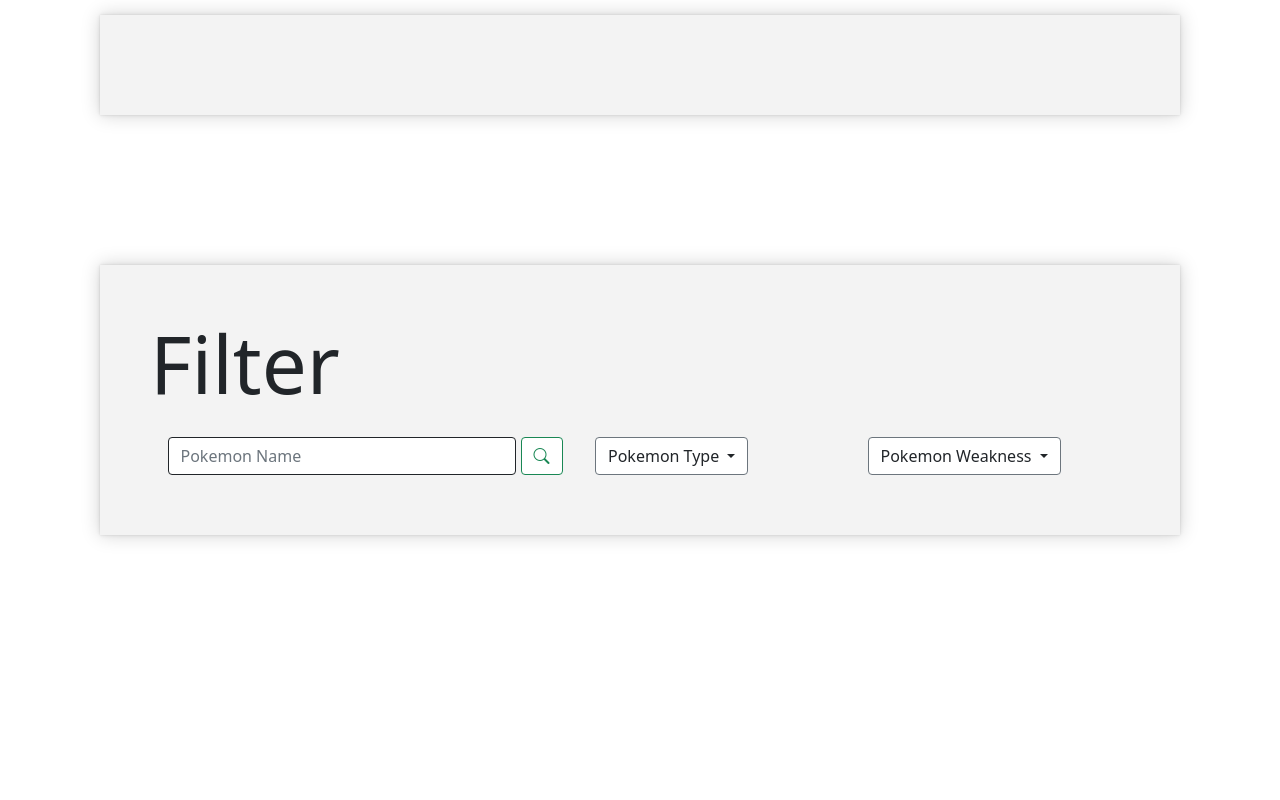
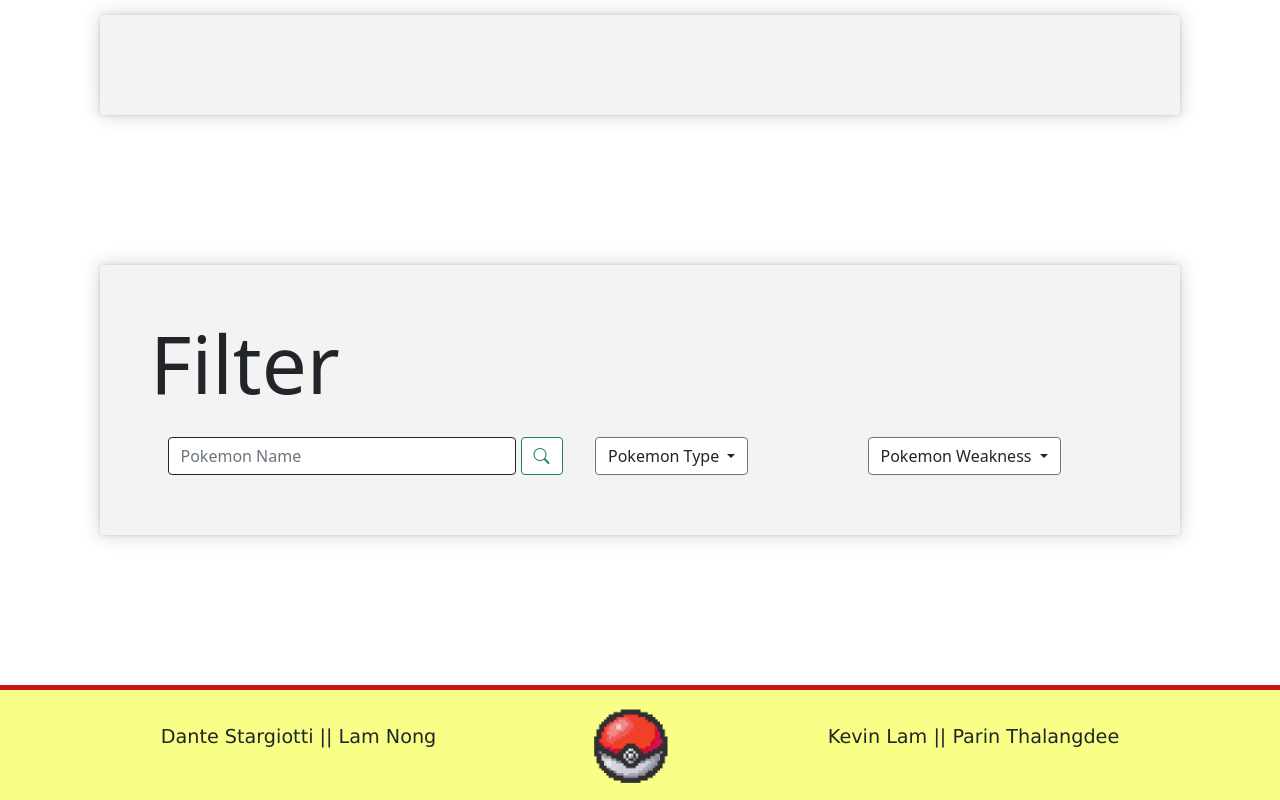
Before and after one commit to Godoflaugh/OG-Pokemon-Cards, a website: page public/index.html in a window 1280 px wide. Shown: the part 1504-2304 px from the top of the page. Before the commit the page ends 2189 px from the top, so only its background shows below. Drawn offline with nearby package versions, Linux system fonts and the light colour scheme; no server answers.

Commit message:
Footer and fixed search id in HTML

```diff
--- a/public/assets/css/style.css
+++ b/public/assets/css/style.css
@@ -22,6 +22,26 @@
   -moz-transition: 1s;
   -ms-transition: 1s;
   -o-transition: 1s;
+}
+.footerColor{
+  display: flex;
+  flex-direction: row;
+  justify-content: space-evenly;
+  align-items: center;
+  background-color: var(--main-color);
+  border: 5px;
+  border-top-style: solid;
+  border-top-color: rgb(201, 21, 21);
+  transition: 1s;
+  -webkit-transition:;
+  -moz-transition:;
+  -ms-transition:;
+  -o-transition:;
+  width: 100%;
+  font-size: larger;
+  font-family: 'Lucida Sans', 'Lucida Sans Regular', 'Lucida Grande', 'Lucida Sans Unicode', Geneva, Verdana, sans-serif;
+  padding: 10px;
+
 }
 
 .navbarColor {
--- a/public/index.html
+++ b/public/index.html
@@ -73,9 +73,9 @@
         <h4 class="display-4">Created by</h4>
         <div class="d-flex">
           <p>Dante Stargiotti</p>
-          <p>Dante Stargiotti</p>
-          <p>Dante Stargiotti</p>
-          <p>Dante Stargiotti</p>
+          <p>Lam Nong</p>
+          <p>Kevin Lam</p>
+          <p>Parin Thalangdee</p>
         </div>
       </div>
     </div>
@@ -136,7 +136,7 @@
         <!-- ###### SEARCH BAR - NAME ###### -->
       <div class="search-options">
         <form class="test">
-          <input class="form-control mr-sm-2 text-dark border-dark" type="search" placeholder="Pokemon Name" aria-label="Search">
+          <input class="form-control mr-sm-2 text-dark border-dark" type="search" placeholder="Pokemon Name" aria-label="Search" id="searchTerm">
           <button class="btn btn-outline-success my-2 my-sm-0 bg-white" type="submit"><i class="bi bi-search"></i></button>
         </form>
       </div>
@@ -194,6 +194,16 @@
       </div>
       </section>
     </section>
+
+    <footer class=" footerColor container-fluid" id="navbarColor">
+
+      <p>Dante Stargiotti || Lam Nong</p>
+      <img id="pokeball" src="./assets/img/logo.gif" alt="pokeball">
+      <p>Kevin Lam || Parin Thalangdee</p>
+
+
+
+    </footer>
     <!-- ####### FILTER END ####### -->
     <!-- ----------------------------->
     <!-- #### OUTPUT AREA START ### -->
```
Also changed, not shown: public/assets/js/searchone.js (+1 -38 lines), public/assets/js/show.js (+0 -13 lines).
